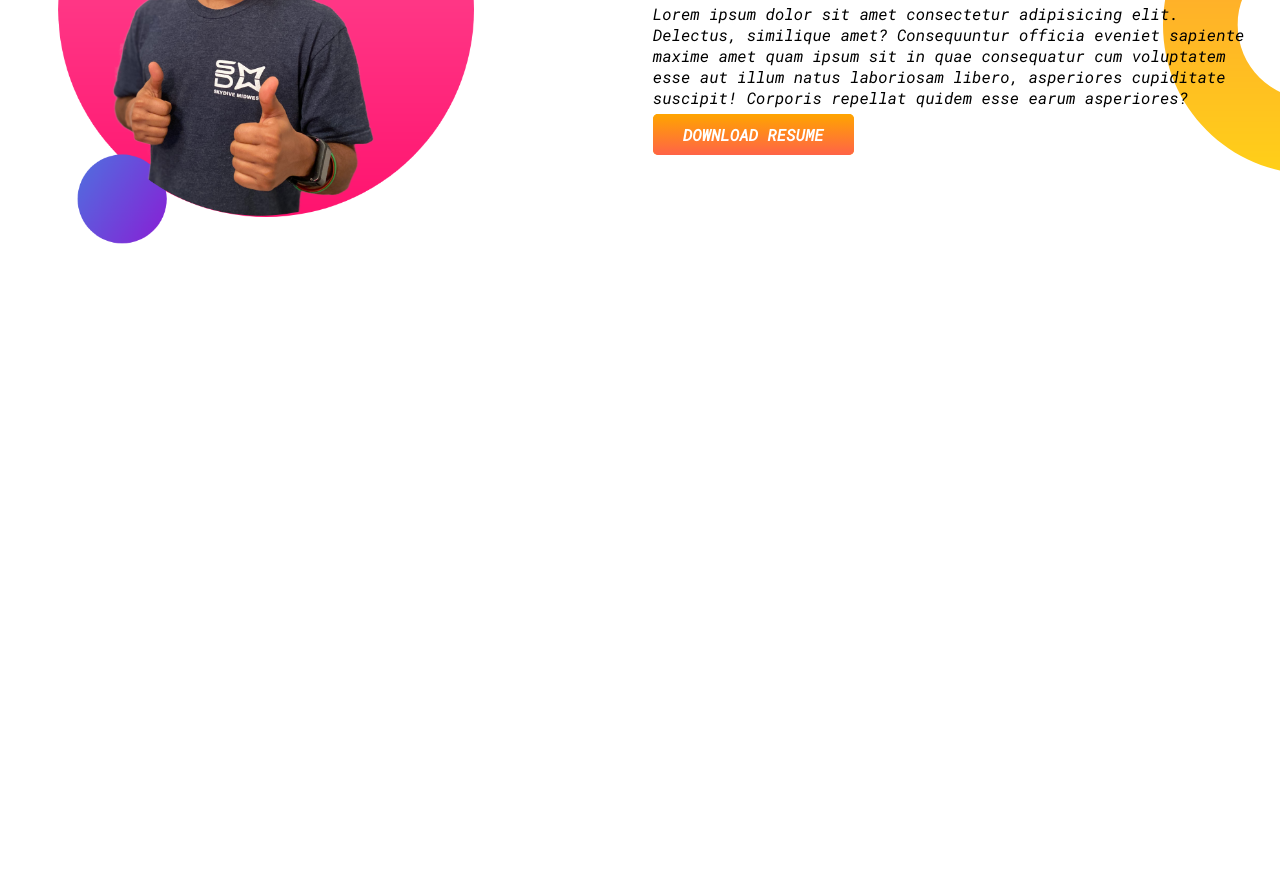
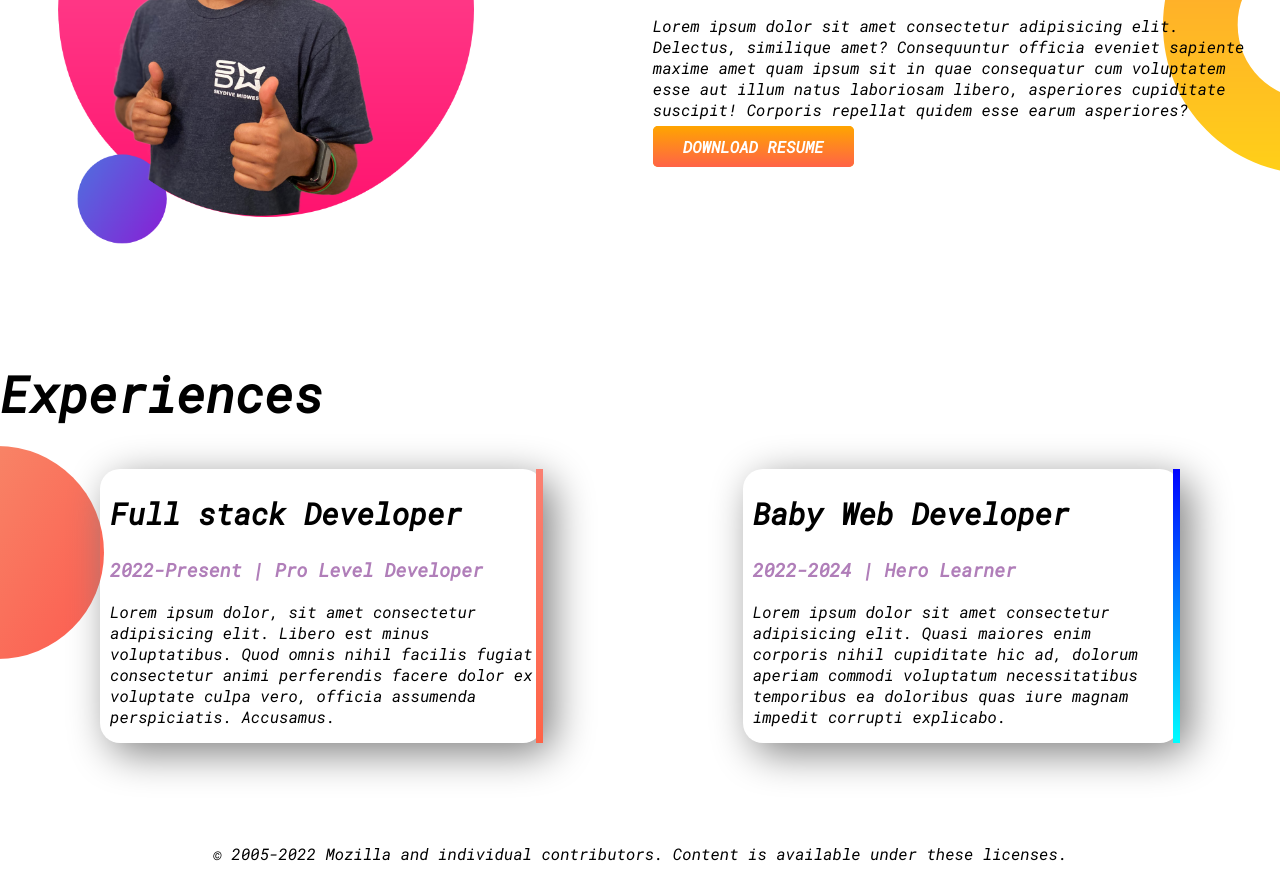
Before and after one commit to 12019adnan/developer-portfolio, a plain HTML site: page index.html in a window 1280 px wide. Shown: the part 987-1867 px from the top of the page. Before the commit the page ends 1348 px from the top, so only its background shows below. Drawn offline with Linux system fonts and the light colour scheme.

Commit message:
footer and experience added"

```diff
--- a/index.html
+++ b/index.html
@@ -14,7 +14,7 @@
 </head>
 
 <body>
-    <section class="top-banner">
+    <section class="top-banner flexible-container">
         <div class="half-width">
             <h1>Welcome To</h1>
             <h1><span class="name-color">Jhonto Magabub</span> World!</h1>
@@ -34,7 +34,7 @@
 
     </section>
 
-    <section class="dream-big ">
+    <section class="dream-big flexible-container">
         <div class="half-width">
             <img src="images/jhankar2.png" alt="">
         </div>
@@ -48,6 +48,38 @@
             <a class="link-button" target="block" href="">DOWNLOAD RESUME</a>
         </div>
     </section>
+
+    <section class="experience-area ">
+        <h1>
+            Experiences
+        </h1>
+
+        <div class="flexible-container">
+            <div id="full-stack-experience" class="experience-item">
+                <h2>Full stack Developer </h2>
+                <h3 class="orang-color">2022-Present | Pro Level Developer</h3>
+                <p>
+                    Lorem ipsum dolor, sit amet consectetur adipisicing elit. Libero est minus voluptatibus. Quod omnis
+                    nihil facilis fugiat consectetur animi perferendis facere dolor ex voluptate culpa vero, officia
+                    assumenda perspiciatis. Accusamus.
+                </p>
+            </div>
+            <div id="web-dev-experience" class="experience-item">
+                <h2>Baby Web Developer</h2>
+                <h3 class="orang-color">2022-2024 | Hero Learner</h3>
+                Lorem ipsum dolor sit amet consectetur adipisicing elit. Quasi maiores enim corporis nihil cupiditate
+                hic
+                ad, dolorum aperiam commodi voluptatum necessitatibus temporibus ea doloribus quas iure magnam impedit
+                corrupti explicabo.
+            </div>
+        </div>
+
+    </section>
+    <footer>
+        <p>
+            © 2005-2022 Mozilla and individual contributors. Content is available under these licenses.
+        </p>
+    </footer>
 </body>
 
 </html>
--- a/style.css
+++ b/style.css
@@ -5,16 +5,20 @@ body{
 h1{
     font-size:50px;
 }
-.name-color{
+h2{
+    font-size: 30px;
+}
+.orang-color{
     color: rgb(176, 126, 185);
 }
-section{
+.flexible-container{
     display: flex;
     margin-bottom: 100px;
 }
 .half-width{
     width:50%;
     padding:1%;
+
 }
 .half-width img{
     width:75%;
@@ -39,3 +43,34 @@ section{
     background-repeat: no-repeat;
     background-position: right;
 }
+.experience-item{
+    border-radius: 20px;
+    box-shadow: 10px 10px 40px gray;
+    margin-left: 100px;
+    margin-right: 100px;
+    padding-left: 10px;
+
+
+
+}
+.experience-area{
+    background-image: url(images/exp-bg.png);
+    background-repeat:no-repeat;
+    background-position:left;
+}
+
+#web-dev-experience{
+    border-right: 7px solid;
+    border-image:linear-gradient(blue,cyan);
+    border-image-slice: 1;
+
+}
+
+#full-stack-experience{
+    border-right: 7px solid;
+    border-image:linear-gradient(salmon,tomato);
+    border-image-slice: 1;
+}
+footer p {
+    text-align: center;
+}
```
Also changed, not shown: images/my-bg.png (deleted), images/my-bg2.png (deleted), 4 other files.
